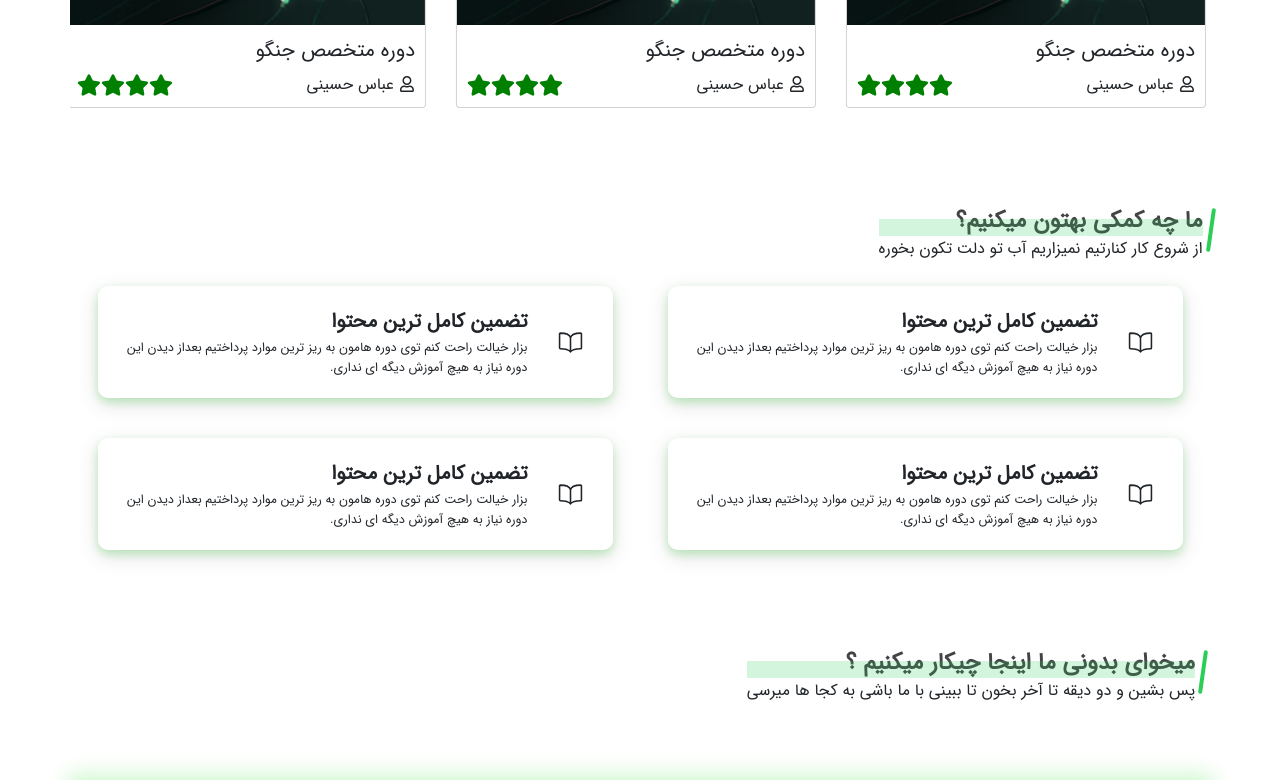
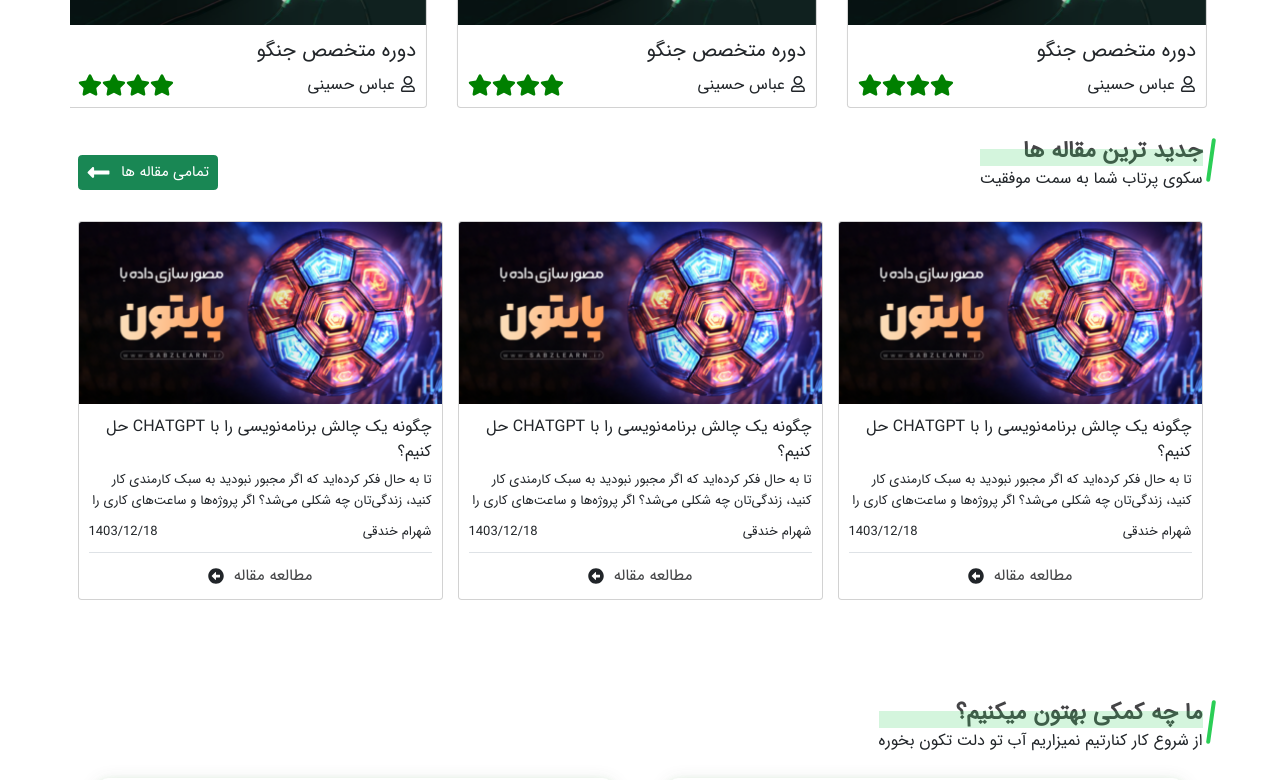
Before and after one commit to jalil-jj/MyProject, a React (Create React App) app: page / in a window 1280 px wide. Shown: the part 1574-2354 px from the top of the page. Built offline with nearby package versions, Linux system fonts and the light colour scheme.

Commit message:
ArticleBox , ArticleSection

```diff
--- /dev/null
+++ b/src/Components/ArticleBox/ArticleBox.css
@@ -0,0 +1,10 @@
+.card-text{
+    font-size: 1.3rem;
+    margin-bottom: 1rem;
+}
+
+
+.box-detaile{
+    font-size: 1.3rem;
+    padding-bottom: 1rem;
+}
--- /dev/null
+++ b/src/Components/ArticleBox/ArticleBox.js
@@ -0,0 +1,26 @@
+import React from 'react'
+import './ArticleBox.css'
+import { FaArrowAltCircleLeft } from "react-icons/fa";
+
+
+export default function ArticleBox() {
+  return (
+    <div className='col-4'>
+    <div class="card">
+        <img src="./images/courses/python.png" class="card-img-top" alt="..." />
+        <div class="card-body">
+            <h5 class="card-title">چگونه یک چالش برنامه‌نویسی را با CHATGPT حل کنیم؟</h5>
+            <p class="card-text">تا به حال فکر کرده‌اید که اگر مجبور نبودید به سبک کارمندی کار کنید، زندگی‌تان چه شکلی می‌شد؟ اگر پروژه‌ها و ساعت‌های کاری را</p>
+            <div className='d-flex align-items-center justify-content-between border-bottom box-detaile'>
+                <p>شهرام خندقی</p>
+                <p>1403/12/18</p>
+            </div>
+            <div className='d-flex align-items-center justify-content-center mt-3 gap-3'>
+                <a href="#">مطالعه مقاله</a>
+                <FaArrowAltCircleLeft />
+            </div>
+        </div>
+    </div>
+</div>
+  )
+}
--- /dev/null
+++ b/src/Components/LastArticles/LastArticles.js
@@ -0,0 +1,26 @@
+import React from 'react'
+import SectionTitle from '../SectionTitle/SectionTitle'
+import './LastArticles.css'
+import ArticleBox from '../../Components/ArticleBox/ArticleBox'
+
+export default function LastArticles() {
+    return (
+        <div className='mt-5'>
+            <SectionTitle
+                title='جدید ترین مقاله ها'
+                subTitle='سکوی پرتاب شما به سمت موفقیت'
+                btn='تمامی مقاله ها'
+            />
+
+            <div className='mt-5'>
+                <div className='container'>
+                    <div className='row'>
+                      <ArticleBox />
+                      <ArticleBox />
+                      <ArticleBox />
+                    </div>
+                </div>
+            </div>
+        </div>
+    )
+}
--- a/src/Components/LastCourses/LastCourses.js
+++ b/src/Components/LastCourses/LastCourses.js
@@ -21,7 +21,6 @@ export default function LastCourses() {
                            <CourseBox />
                            <CourseBox />
                            <CourseBox />
-
                     </div>
                 </div>
             </div>
--- a/src/Pages/Index/Index.js
+++ b/src/Pages/Index/Index.js
@@ -5,6 +5,7 @@ import LastCourses from '../../Components/LastCourses/LastCourses'
 import PopularCourses from '../../Components/PopularCourses/PopularCourses'
 import HelpYou from '../../Components/HelpYou/HelpYou'
 import Accordion from '../../Components/Accordion/Accordion'
+import LastArticles from '../../Components/LastArticles/LastArticles'
 
 import './index.css'
 
@@ -12,9 +13,10 @@ import './index.css'
 export default function Index() {
   return (
     <>
-      <Header />
+       <Header />
       <LastCourses />
       <PopularCourses />
+      <LastArticles />
       <HelpYou />
       <Accordion />
       <Footer />
```
Also changed, not shown: src/Components/LastArticles/LastArticles.css (added).
